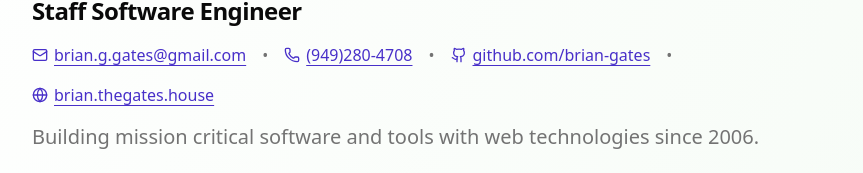
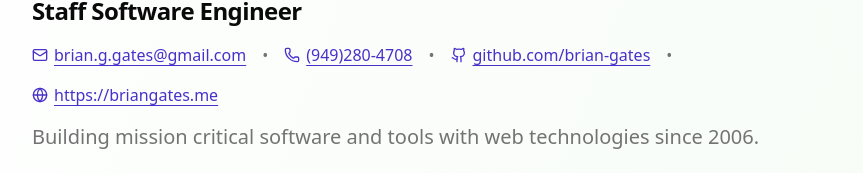
Before and after one commit to brian-gates/resume, a Next.js app: page / in a window 1280 px wide. Shown: the part 117-290 px from the top of the page, without its empty margins (208-1071 px from the left). Built offline with nearby package versions, Linux system fonts and the light colour scheme.

Commit message:
fix ref issue and update website url

```diff
--- a/src/components/resume.tsx
+++ b/src/components/resume.tsx
@@ -67,7 +67,7 @@ export function Resume({
             className="flex items-center gap-1.5"
           >
             <Globe className="h-4 w-4" />
-            brian.thegates.house
+            {contact.website}
           </Link>
         </div>
         <Lead>{summary}</Lead>
--- a/src/components/ui/download-buttons.tsx
+++ b/src/components/ui/download-buttons.tsx
@@ -1,7 +1,7 @@
 "use client";
 
 import { FileJson, FileText, FileType } from "lucide-react";
-import { ReactNode } from "react";
+import React, { ReactNode } from "react";
 import { Link } from "./typography";
 
 const formats = [
@@ -35,10 +35,10 @@ export function DownloadButtons() {
   return (
     <div className="flex flex-wrap items-center gap-2">
       {formats.map((format, index) => (
-        <>
+        <React.Fragment key={format.extension}>
           {index > 0 && <div className="text-muted-foreground mx-1">•</div>}
-          <DownloadLink key={format.extension} format={format} />
-        </>
+          <DownloadLink format={format} />
+        </React.Fragment>
       ))}
     </div>
   );
--- a/src/data/resume.ts
+++ b/src/data/resume.ts
@@ -28,7 +28,7 @@ export const resumeData: ResumeData = {
     email: "brian.g.gates@gmail.com",
     phone: "(949)280-4708",
     github: "https://github.com/brian-gates",
-    website: "https://brian.thegates.house/",
+    website: "https://briangates.me",
   },
   summary:
     "Building mission critical software and tools with web technologies since 2006.",
```
